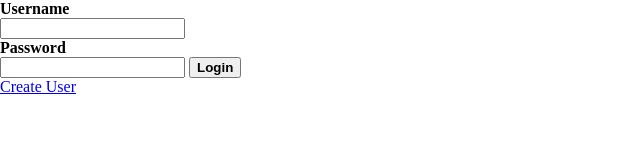
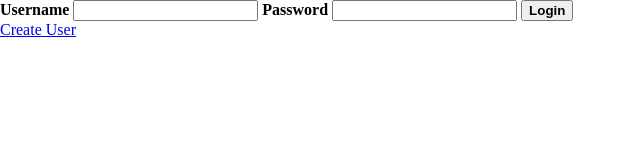
Before and after one commit to Enquil/CodeInstitute-Project-2, a plain HTML site: page index.html in a window 1280 px wide. Shown: the whole page, without its empty margins (0-640 px from the left). Drawn offline with Linux system fonts and the light colour scheme.

Commit message:
removed block from label

```diff
--- a/index.html
+++ b/index.html
@@ -14,9 +14,9 @@
     <!--login form-->
     <form action="action_page.php" method="post">
         <div>
-            <label for="uname" class="block"><b>Username</b></label>
+            <label for="uname"><b>Username</b></label>
             <input name="uname" type="text">
-            <label for="psw" class="block"><b>Password</b></label>
+            <label for="psw"><b>Password</b></label>
             <input name="psw" type="text">
             <button><b>Login</b></button>
         </div>
```
